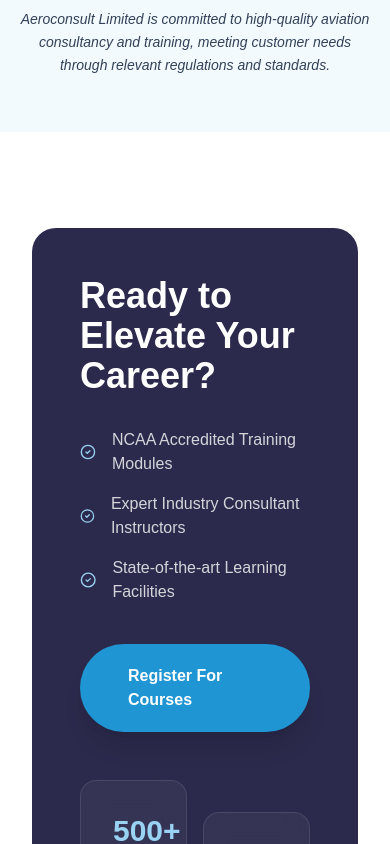
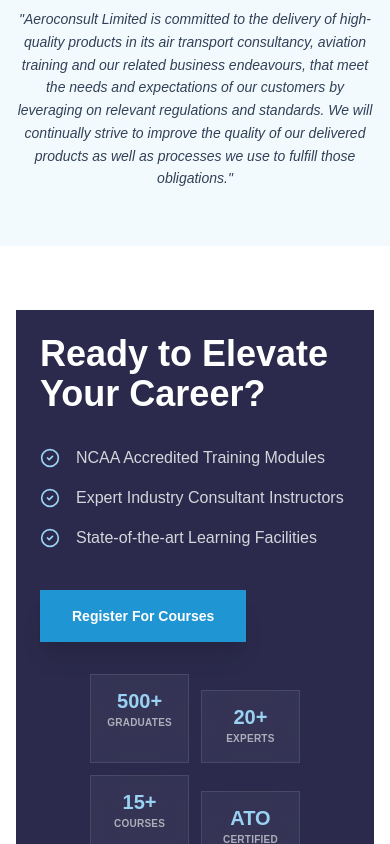
Before and after one commit to fortunedwards/aviation-project, a React (Vite) app in the folder client/: page / in a window 390 px wide. Shown: the part 4880-5724 px from the top of the page. Built offline with nearby package versions, Linux system fonts and the light colour scheme; no server answers.

Commit message:
Square career call-to-action section

```diff
--- a/client/src/pages/HomePage.jsx
+++ b/client/src/pages/HomePage.jsx
@@ -290,10 +290,7 @@
           <h2 className="mb-4 text-2xl font-black uppercase tracking-tight text-brand-deep sm:mb-10 sm:text-4xl">
             Quality Policy
           </h2>
-          <p className="mx-auto max-w-2xl text-sm font-light italic leading-relaxed text-slate-700 sm:hidden">
-            Aeroconsult Limited is committed to high-quality aviation consultancy and training, meeting customer needs through relevant regulations and standards.
-          </p>
-          <p className="mx-auto hidden max-w-3xl text-base font-light italic leading-relaxed text-slate-700 sm:block sm:text-lg md:text-2xl">
+          <p className="mx-auto max-w-3xl text-sm font-light italic leading-relaxed text-slate-700 sm:text-lg md:text-2xl">
             "Aeroconsult Limited is committed to the delivery of high-quality products in its air transport consultancy, aviation training and our related business endeavours, that meet the needs and expectations of our customers by leveraging on relevant regulations and standards. We will continually strive to improve the quality of our delivered products as well as processes we use to fulfill those obligations."
           </p>
           <div className="mt-6 hidden items-center justify-center gap-4 sm:mt-12 sm:flex">
@@ -304,8 +301,8 @@
         </RevealSection>
       </section>
 
-      <section className="px-8 py-24">
-        <RevealSection className="relative mx-auto flex max-w-7xl flex-col items-center justify-between gap-12 overflow-hidden rounded-3xl bg-brand-deep p-12 md:flex-row md:p-20">
+      <section className="px-4 py-16 sm:px-8 sm:py-24">
+        <RevealSection className="relative mx-auto flex max-w-7xl flex-col items-center justify-between gap-8 overflow-hidden rounded-none bg-brand-deep p-6 sm:p-8 md:flex-row md:gap-12 md:p-20">
           <div className="absolute -top-32 -right-32 h-64 w-64 rounded-full bg-brand-primary/20 blur-3xl" />
           <div className="absolute -bottom-24 -left-24 h-48 w-48 rounded-full bg-brand-accent/10 blur-2xl" />
 
@@ -324,13 +321,13 @@
             </ul>
             <Link
               to="/register"
-              className="inline-flex rounded-full bg-brand-primary px-12 py-5 font-bold text-white shadow-xl transition-all hover:scale-105 hover:bg-[#1A7BB1]"
+              className="inline-flex rounded-none bg-brand-primary px-8 py-4 text-sm font-bold text-white shadow-xl transition-all hover:scale-105 hover:bg-[#1A7BB1] sm:px-12 sm:py-5 sm:text-base"
             >
               Register For Courses
             </Link>
           </div>
 
-          <div className="relative z-10 grid grid-cols-2 gap-4">
+          <div className="relative z-10 grid grid-cols-2 gap-3 sm:gap-4">
             {[
               ['500+', 'Graduates'],
               ['20+', 'Experts'],
@@ -339,12 +336,16 @@
             ].map(([value, label], idx) => (
               <div
                 key={label}
-                className={`rounded-2xl border border-white/10 bg-white/5 p-8 text-center backdrop-blur-md ${
-                  idx % 2 ? 'mt-8' : ''
+                className={`rounded-none border border-white/10 bg-white/5 p-4 text-center backdrop-blur-md sm:p-6 md:p-8 ${
+                  idx % 2 ? 'mt-4 sm:mt-8' : ''
                 }`}
               >
-                <div className="mb-1 text-3xl font-black text-brand-accent">{value}</div>
-                <div className="text-xs font-bold uppercase tracking-tighter text-white/60">{label}</div>
+                <div className="mb-1 text-xl font-black leading-none text-brand-accent sm:text-2xl md:text-3xl">
+                  {value}
+                </div>
+                <div className="text-[10px] font-bold uppercase tracking-wide text-white/60 sm:text-xs sm:tracking-tighter">
+                  {label}
+                </div>
               </div>
             ))}
           </div>
```
